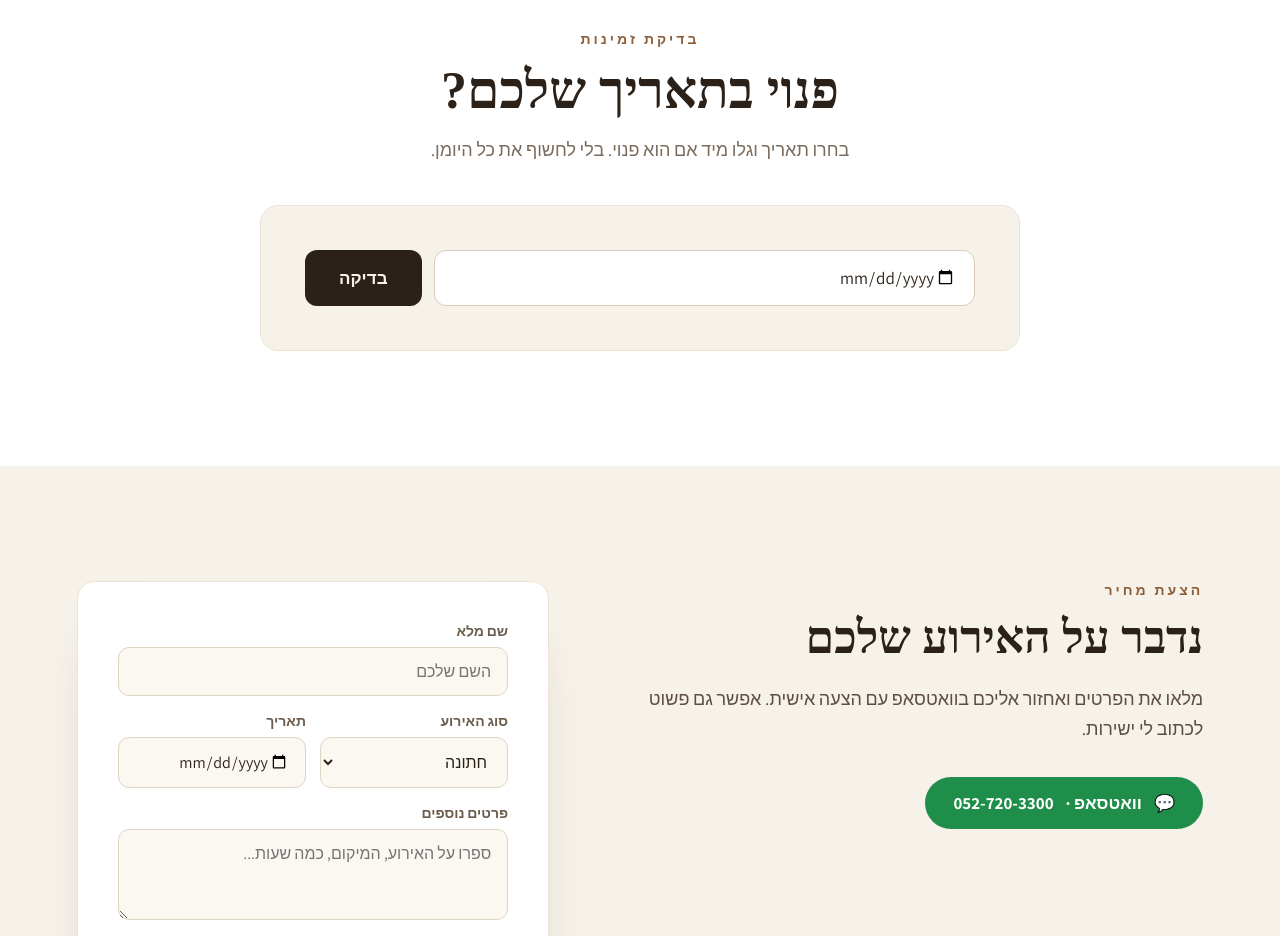
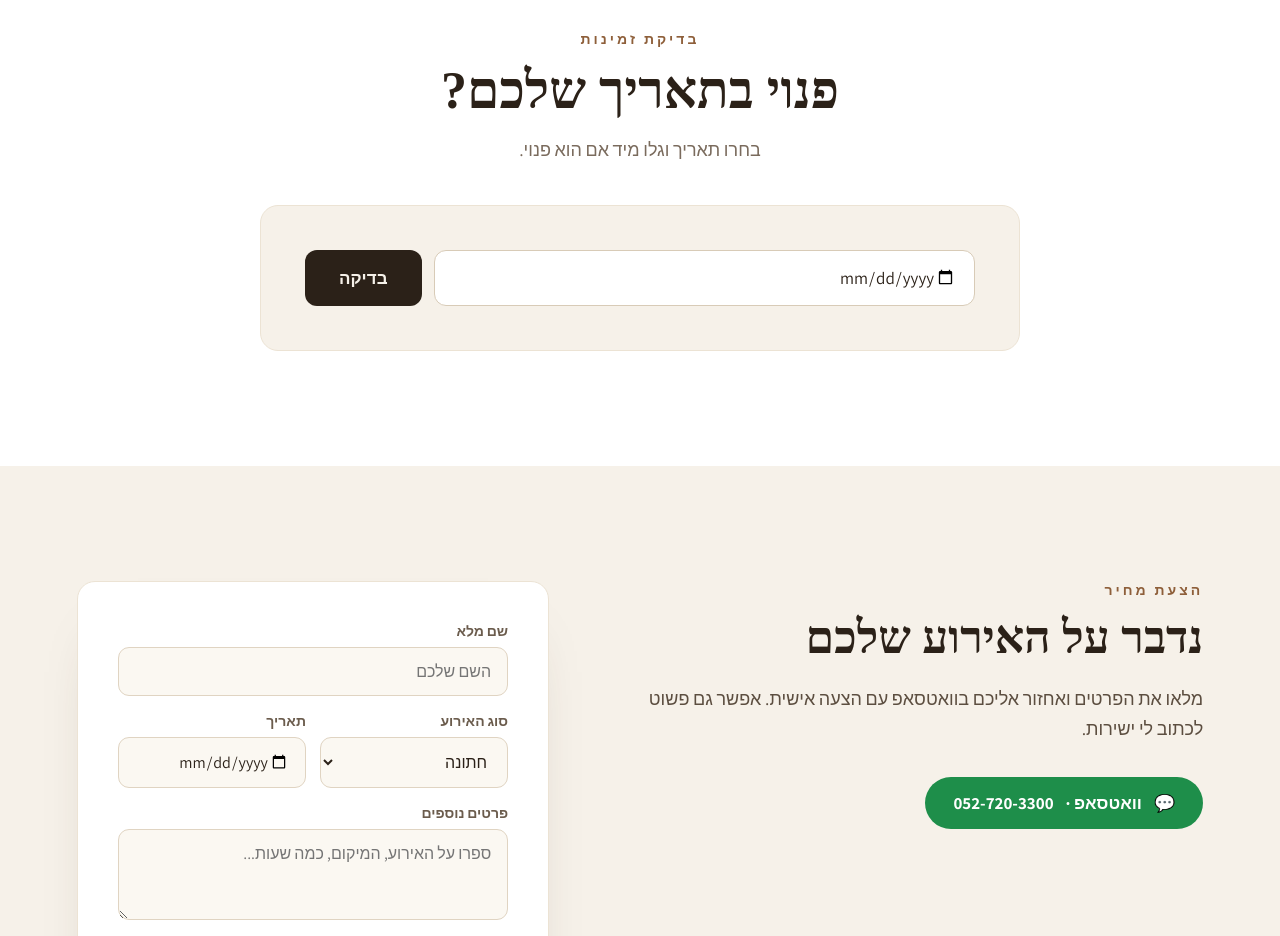
Before and after one commit to eytan1125-a11y/Eitan-site, a plain HTML site: page public/index.html in a window 1280 px wide. Shown: the part 3160-4096 px from the top of the page. Drawn offline with Linux system fonts and the light colour scheme; a web font is replaced by a local one.

Commit message:
Blurred landscape background for about photo; trim availability subtitle
Co-Authored-By: Claude Opus 5.5 <noreply@anthropic.com>
Claude-Session: https://claude.ai/code/session_01NnhSNVT9ftutwfkoSjXea7

```diff
--- a/public/index.html
+++ b/public/index.html
@@ -127,7 +127,7 @@
       <div class="wrap">
         <p class="eyebrow">בדיקת זמינות</p>
         <h2 class="h2">פנוי בתאריך שלכם?</h2>
-        <p class="sub">בחרו תאריך וגלו מיד אם הוא פנוי. בלי לחשוף את כל היומן.</p>
+        <p class="sub">בחרו תאריך וגלו מיד אם הוא פנוי.</p>
         <div class="avail-box">
           <form class="avail-row" id="avail-form">
             <label for="avail-date" class="visually-hidden">תאריך האירוע</label>
```
Also changed, not shown: public/img/about.webp.
